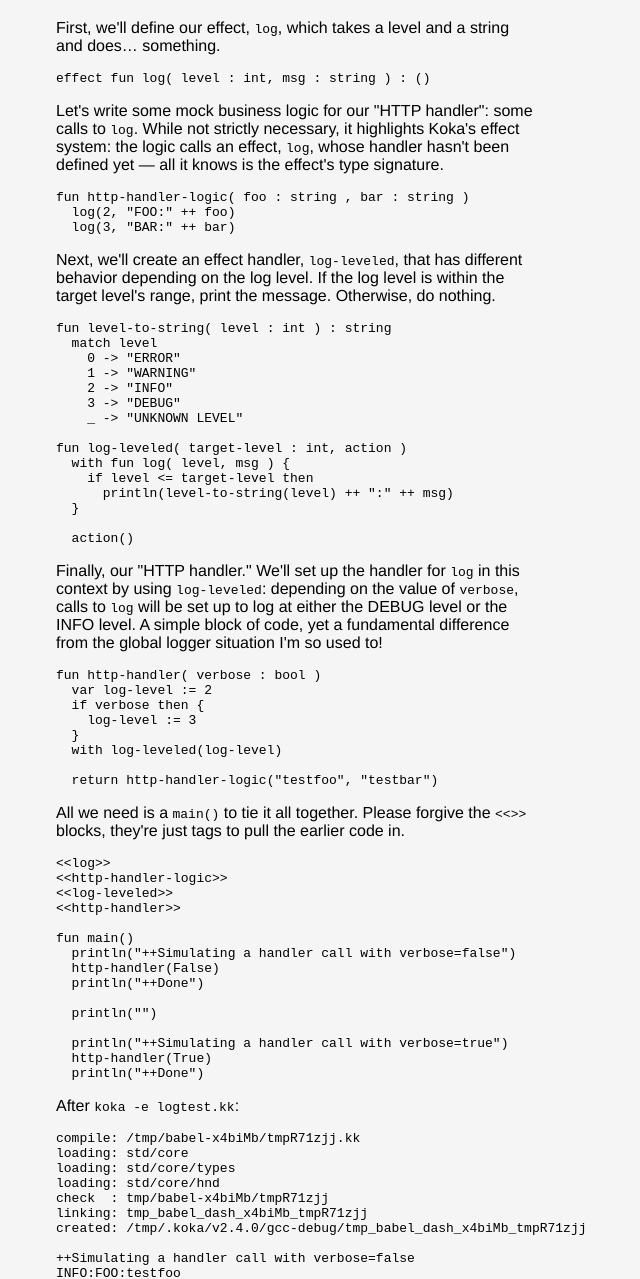
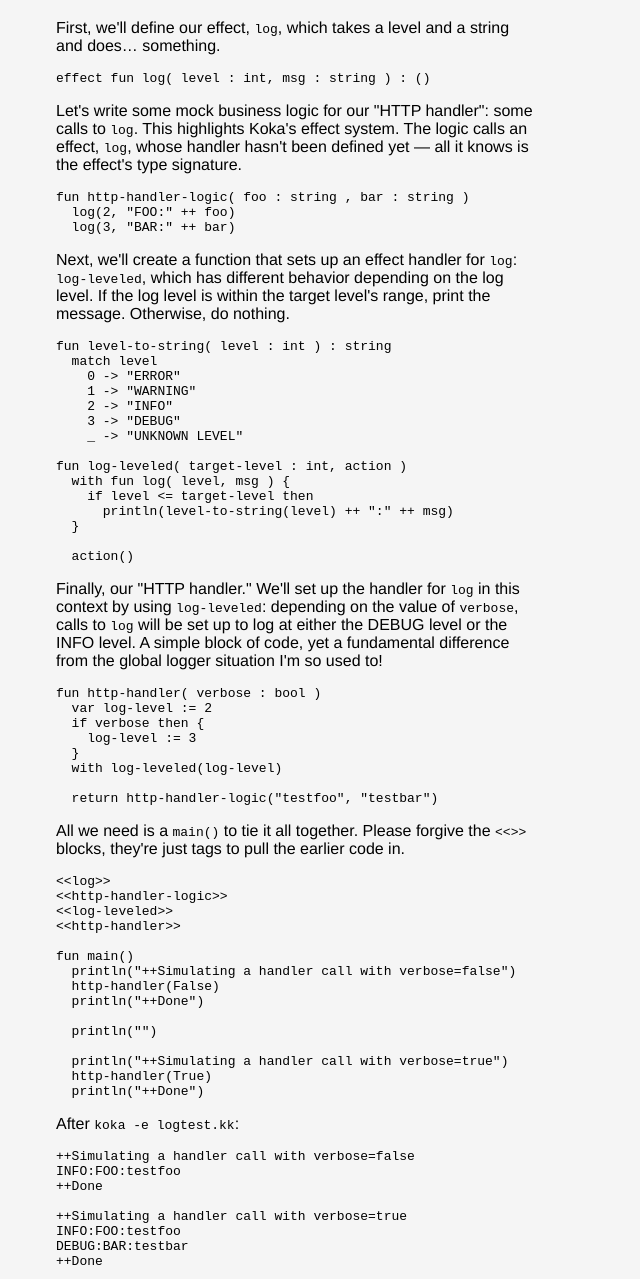
Before and after one commit to michaelmdresser/blog, a plain HTML site: page docs/posts/2022-04-24_context-variable-log-level-koka-effects.html in a window 1280 px wide. Shown: the part 589-1868 px from the top of the page, without its empty margins (344-984 px from the left). Drawn offline with Linux system fonts and the light colour scheme.

Commit message:
Update Koka effects post wording

```diff
--- a/docs/posts/2022-04-24_context-variable-log-level-koka-effects.html
+++ b/docs/posts/2022-04-24_context-variable-log-level-koka-effects.html
@@ -15,7 +15,7 @@
 
         <p>Date: 2022-04-24</p>
 
-<p>Sometimes, when I'm debugging an HTTP handler, I wish I could set the log level to DEBUG just for one call to the handler.</p>
+<p>Sometimes, when I'm debugging an HTTP handler, I wish I could set the log level to DEBUG for just one call to the handler.</p>
 <p>This would solve some problems:</p>
 <ol>
 <li>The application doesn't have to be restarted to change the log level. Changing arguments and restarting can be challenging in production environments or when the software is deployed in a user-controlled environment.</li>
@@ -26,12 +26,12 @@
 <p>First, we'll define our effect, <code>log</code>, which takes a level and a string and does… something.</p>
 <pre id="log" class="koka"><code>effect fun log( level : int, msg : string ) : ()
 </code></pre>
-<p>Let's write some mock business logic for our "HTTP handler": some calls to <code>log</code>. While not strictly necessary, it highlights Koka's effect system: the logic calls an effect, <code>log</code>, whose handler hasn't been defined yet — all it knows is the effect's type signature.</p>
+<p>Let's write some mock business logic for our "HTTP handler": some calls to <code>log</code>. This highlights Koka's effect system. The logic calls an effect, <code>log</code>, whose handler hasn't been defined yet — all it knows is the effect's type signature.</p>
 <pre id="http-handler-logic" class="koka"><code>fun http-handler-logic( foo : string , bar : string )
   log(2, &quot;FOO:&quot; ++ foo)
   log(3, &quot;BAR:&quot; ++ bar)
 </code></pre>
-<p>Next, we'll create an effect handler, <code>log-leveled</code>, that has different behavior depending on the log level. If the log level is within the target level's range, print the message. Otherwise, do nothing.</p>
+<p>Next, we'll create a function that sets up an effect handler for <code>log</code>: <code>log-leveled</code>, which has different behavior depending on the log level. If the log level is within the target level's range, print the message. Otherwise, do nothing.</p>
 <pre id="log-leveled" class="koka"><code>fun level-to-string( level : int ) : string
   match level
     0 -&gt; &quot;ERROR&quot;
@@ -76,15 +76,7 @@ fun main()
   println(&quot;++Done&quot;)
 </code></pre>
 <p>After <code>koka -e logtest.kk</code>:</p>
-<pre class="example"><code>compile: /tmp/babel-x4biMb/tmpR71zjj.kk
-loading: std/core
-loading: std/core/types
-loading: std/core/hnd
-check  : tmp/babel-x4biMb/tmpR71zjj
-linking: tmp_babel_dash_x4biMb_tmpR71zjj
-created: /tmp/.koka/v2.4.0/gcc-debug/tmp_babel_dash_x4biMb_tmpR71zjj
-
-++Simulating a handler call with verbose=false
+<pre class="example"><code>++Simulating a handler call with verbose=false
 INFO:FOO:testfoo
 ++Done
 
```
Also changed, not shown: 1 other file.
